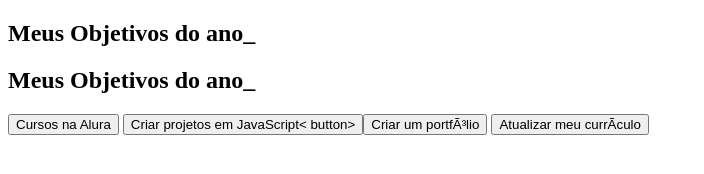
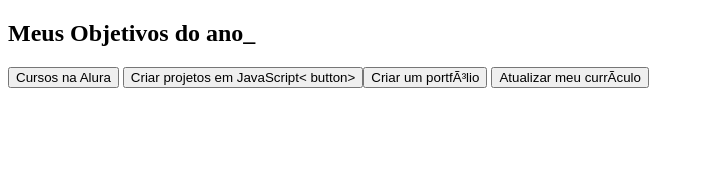
Before and after one commit to eugaby33/FORMULARIO, a plain HTML site: page index.html in a window 1280 px wide. Shown: the whole page, without its empty margins (0-704 px from the left). Drawn offline with Linux system fonts and the light colour scheme.

Commit message:
Update index.html

```diff
--- a/index.html
+++ b/index.html
@@ -16,7 +16,6 @@ scale=1.0”>
 </body>
 <body>
 <section class=”conteudo-principal”></section>
-<h2 class=”titulo-principal”>Meus Objetivos do ano_</h2>
 <div class=”botoes”>
 <button class=”botao”>Cursos na Alura</button>
 <button class=”botao”>Criar projetos em JavaScript<
```
